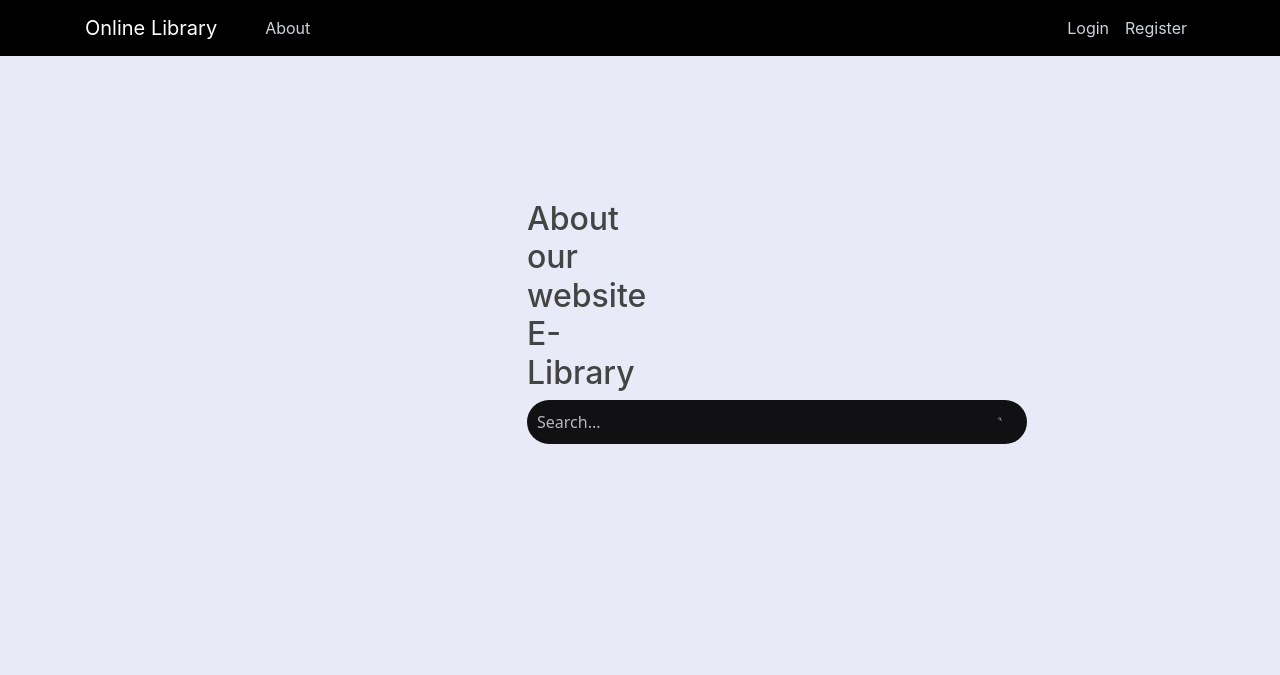
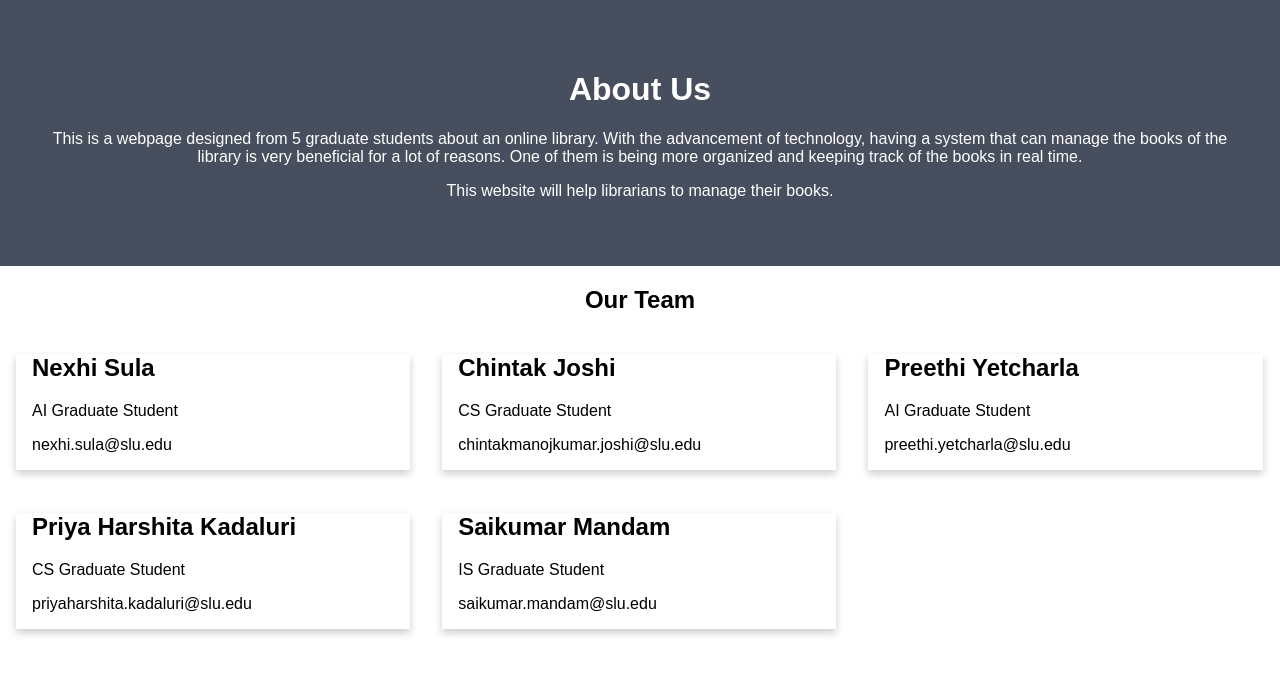
Before and after one commit to nexhis/E-library, a Django app: page /about/ in a window 1280 px wide. Shown: the top 675 px of the page. Run offline with Django 4.2, Linux system fonts and the light colour scheme; some libraries are stand-ins or nearby versions.

Commit message:
WIN-25 Modifying the main web page

```diff
--- /dev/null
+++ b/elibrary/static/elibrary/aboutus.css
@@ -0,0 +1,41 @@
+body {
+    font-family: Arial, Helvetica, sans-serif;
+    margin: 0;
+  }
+
+  html {
+    box-sizing: border-box;
+  }
+
+  *, *:before, *:after {
+    box-sizing: inherit;
+  }
+
+  .column {
+    float: left;
+    width: 33.3%;
+    margin-bottom: 16px;
+    padding: 0 8px;
+  }
+
+  .card {
+    box-shadow: 0 4px 8px 0 rgba(0, 0, 0, 0.2);
+    margin: 8px;
+  }
+
+  .about-section {
+    padding: 50px;
+    text-align: center;
+    background-color: #474e5d;
+    color: white;
+  }
+
+  .container {
+    padding: 0 16px;
+  }
+
+  .container::after, .row::after {
+    content: "";
+    clear: both;
+    display: table;
+  }
--- a/elibrary/templates/elibrary/about.html
+++ b/elibrary/templates/elibrary/about.html
@@ -1,80 +1,84 @@
-{% extends "elibrary/base.html" %}
-{% block content %}
+{% load static %}
+<!DOCTYPE html>
+<html>
+  <title> About Website </title>
+    <head>
+      <link rel="stylesheet" type="text/css" href="{% static 'elibrary/aboutus.css' %}">
+    </head>
+<div class="about-section">
+  <h1>About Us</h1>
+  <p>This is a webpage designed from 5 graduate students about an online library. With the advancement of technology, having a system that can manage the books of the
+    library is very beneficial for a lot of reasons. One of them is being more organized and keeping
+    track of the books in real time.</p>
+  <p>This website will help librarians to manage their books.</p>
+</div>
 
-<!DOCTYPE html>
-<html lang='en' class=''>
-  <head>
-    <meta charset='UTF-8'>
-    <title>E-Library</title>
-    <h2> About our website E-Library </h2>
-    <style>
-        body {
-        background-color: #e9eaf8;
-        margin: 200px 40%;
+<h2 style="text-align:center">Our Team</h2>
+<div class="row">
+  <div class="column">
+    <div class="card">
 
-      }
+      <div class="container">
+        <h2>Nexhi Sula</h2>
+        <p class="title">AI Graduate Student</p>
 
-      form {
-        background-color: #111113;
-        width: 500px;
-        height: 44px;
-        border-radius: 50px;
-        display:flex;
-        flex-direction:row;
-        align-items:center;
-      }
+        <p>nexhi.sula@slu.edu</p>
 
-      input {
-        all: unset;
-        font: 16px system-ui;
-        color: #fff;
-        height: 100%;
-        width: 100%;
-        padding: 6px 10px;
-      }
+      </div>
+    </div>
+  </div>
 
-      ::placeholder {
-        color: #fff;
-        opacity: 0.7;
-      }
+  <div class="column">
+    <div class="card">
 
-      svg {
-        color: #fff;
-        fill: currentColor;
-        width: 24px;
-        height: 24px;
-        padding: 10px;
-      }
+      <div class="container">
+        <h2>Chintak Joshi</h2>
+        <p class="title">CS Graduate Student</p>
 
-      button {
-        all: unset;
-        cursor: pointer;
-        width: 44px;
-        height: 44px;
-      }
-    </style>
-  </head>
-  <body>
-    <form role="search" id="form">
-      <input type="search" id="query" name="q" placeholder="Search..." aria-label="Search through site content">
-      <button>
-        <svg viewBox="0 0 1024 1024"><path class="path1" d="M848.471 928l-263.059-263.059c-48.941 36.706-110.118 55.059-177.412 55.059-171.294 0-312-140.706-312-312s140.706-312 312-312c171.294 0 312 140.706 312 312 0 67.294-24.471 128.471-55.059 177.412l263.059 263.059-79.529 79.529zM189.623 408.078c0 121.364 97.091 218.455 218.455 218.455s218.455-97.091 218.455-218.455c0-121.364-103.159-218.455-218.455-218.455-121.364 0-218.455 97.091-218.455 218.455z"></path></svg>
-      </button>
-    </form>
-    <script>
-      const f = document.getElementById('form');
-      const q = document.getElementById('query');
+        <p>chintakmanojkumar.joshi@slu.edu</p>
 
-      function submitted(event) {
-        event.preventDefault();
-        const url = google + site + '+' + q.value;
-        const win = window.open(url, '_blank');
-        win.focus();
-      }
+      </div>
+    </div>
+  </div>
 
-      f.addEventListener('submit', submitted);
-    </script>
-  </body>
-</html>
+  <div class="column">
+    <div class="card">
 
-{% endblock content %}
+      <div class="container">
+        <h2>Preethi Yetcharla</h2>
+        <p class="title">AI Graduate Student</p>
+
+        <p>preethi.yetcharla@slu.edu</p>
+
+      </div>
+    </div>
+  </div>
+</div>
+
+<div class="column">
+  <div class="card">
+
+    <div class="container">
+      <h2>Priya Harshita Kadaluri</h2>
+      <p class="title">CS Graduate Student</p>
+
+      <p>priyaharshita.kadaluri@slu.edu</p>
+
+    </div>
+  </div>
+</div>
+</div>
+
+<div class="column">
+<div class="card">
+
+  <div class="container">
+    <h2>Saikumar Mandam</h2>
+    <p class="title">IS Graduate Student</p>
+
+    <p>saikumar.mandam@slu.edu</p>
+
+  </div>
+</div>
+</div>
+</div>
--- a/users/static/users/css/loginpage.css
+++ b/users/static/users/css/loginpage.css
@@ -18,3 +18,9 @@ body{
     margin-top: 200px;
     margin-left: 250px;
 }
+.mb-4, .my-4{
+    text-align: center;
+}
+.pt-3, .py-3{
+    text-align: center;
+}
```
Also changed, not shown: users/static/users/css/registerpage.css (+8 -0 lines).
